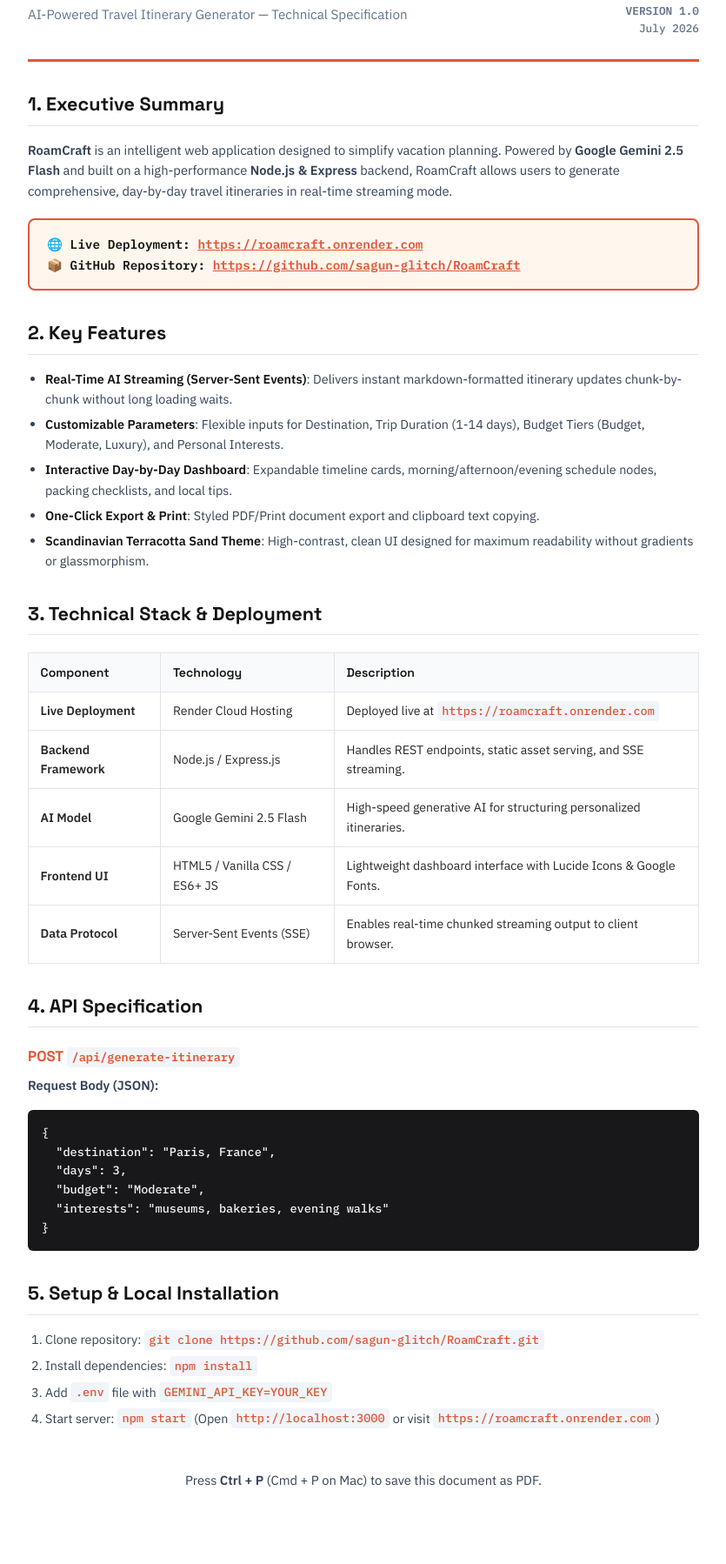
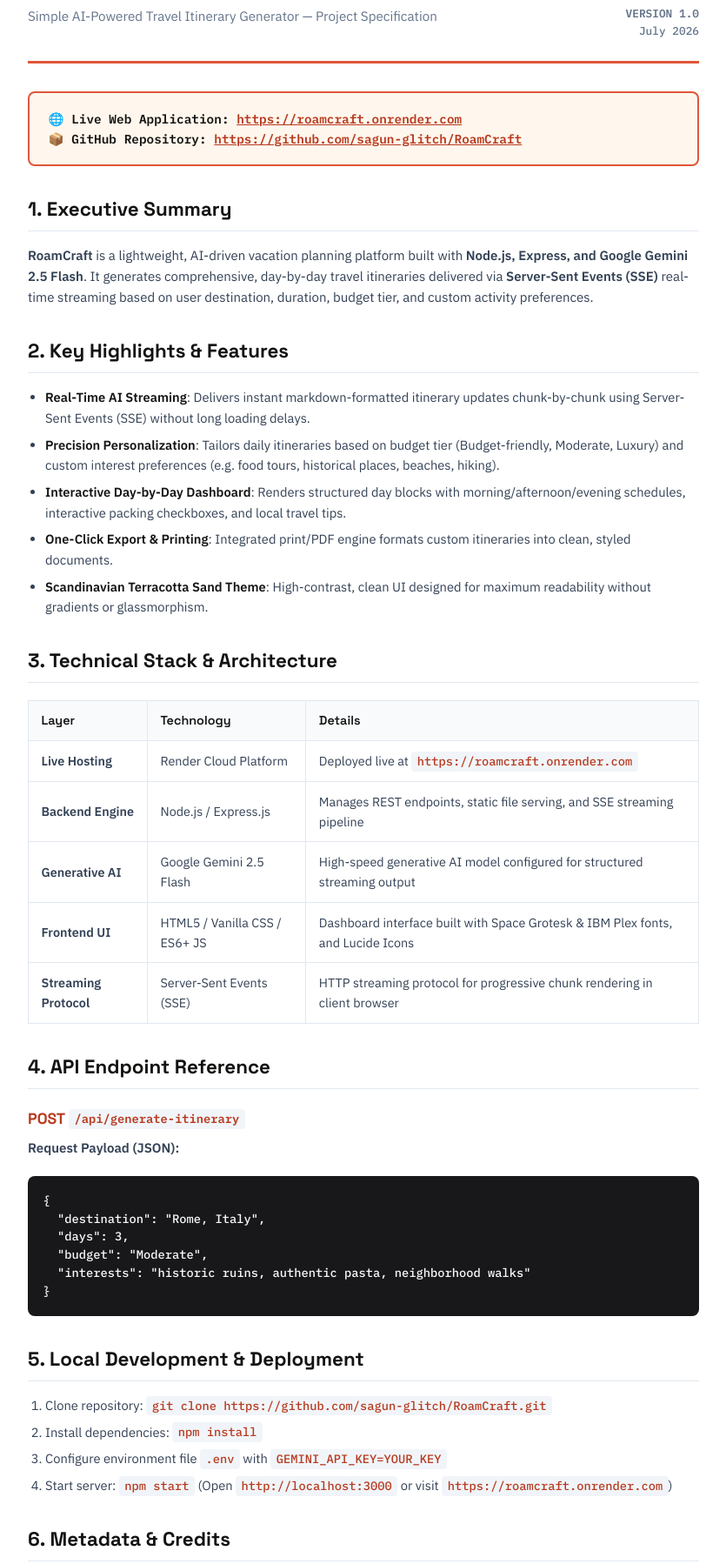
Before and after one commit to sagun-glitch/RoamCraft, a website: page project_description.html in a window 1280 px wide. Shown: the part 106-1904 px from the top of the page at 87% size, without its empty margins (222-1057 px from the left). Drawn offline with Linux system fonts and the light colour scheme.

Commit message:
Update RoamCraft project description Markdown, HTML, and PDF document with Markdown styling and live URL https://roamcraft.onrender.com

```diff
--- a/project_description.html
+++ b/project_description.html
@@ -3,7 +3,7 @@
 <head>
     <meta charset="UTF-8">
     <meta name="viewport" content="width=device-width, initial-scale=1.0">
-    <title>RoamCraft — Project Documentation</title>
+    <title>RoamCraft — Project Specification</title>
     <!-- Google Fonts -->
     <link rel="preconnect" href="https://fonts.googleapis.com">
     <link rel="preconnect" href="https://fonts.gstatic.com" crossorigin>
@@ -11,9 +11,10 @@
     <style>
         :root {
             --primary: #E05638;
+            --primary-dark: #B83A1F;
             --dark: #141312;
-            --text: #27272a;
-            --border: #e4e4e7;
+            --text: #334155;
+            --border: #e2e8f0;
             --bg-subtle: #f8fafc;
         }
 
@@ -45,9 +46,10 @@
 
         .title-group h1 {
             font-family: 'Space Grotesk', sans-serif;
-            font-size: 2.25rem;
+            font-size: 2.35rem;
             font-weight: 700;
             color: var(--dark);
+            letter-spacing: -0.02em;
         }
 
         .title-group h1 span {
@@ -67,10 +69,28 @@
             text-align: right;
         }
 
-        /* Section Headings */
+        /* Live Badge Box */
+        .live-link-box {
+            background-color: #fff7ed;
+            border: 2px solid var(--primary);
+            border-radius: 8px;
+            padding: 1.1rem 1.35rem;
+            margin: 1.5rem 0 2rem;
+            font-family: 'IBM Plex Mono', monospace;
+            font-size: 0.9rem;
+            color: var(--dark);
+        }
+
+        .live-link-box a {
+            color: var(--primary-dark);
+            font-weight: 700;
+            text-decoration: underline;
+        }
+
+        /* Headings */
         h2 {
             font-family: 'Space Grotesk', sans-serif;
-            font-size: 1.35rem;
+            font-size: 1.4rem;
             color: var(--dark);
             border-bottom: 1px solid var(--border);
             padding-bottom: 0.4rem;
@@ -80,45 +100,28 @@
 
         h3 {
             font-family: 'Space Grotesk', sans-serif;
-            font-size: 1.05rem;
-            color: var(--primary);
+            font-size: 1.1rem;
+            color: var(--primary-dark);
             margin-top: 1.25rem;
             margin-bottom: 0.5rem;
         }
 
         p {
-            font-size: 0.92rem;
+            font-size: 0.94rem;
             color: #334155;
             margin-bottom: 1rem;
         }
 
-        .live-link-box {
-            background-color: #fff7ed;
-            border: 2px solid var(--primary);
-            border-radius: 8px;
-            padding: 1rem 1.25rem;
-            margin: 1.25rem 0;
-            font-family: 'IBM Plex Mono', monospace;
-            font-size: 0.9rem;
-            color: var(--dark);
-        }
-
-        .live-link-box a {
-            color: var(--primary);
-            font-weight: 700;
-            text-decoration: underline;
-        }
-
-        /* Feature List */
+        /* Lists */
         ul, ol {
             padding-left: 1.25rem;
             margin-bottom: 1.25rem;
         }
 
         li {
-            font-size: 0.9rem;
+            font-size: 0.92rem;
             color: #334155;
-            margin-bottom: 0.4rem;
+            margin-bottom: 0.45rem;
         }
 
         li strong {
@@ -130,12 +133,12 @@
             width: 100%;
             border-collapse: collapse;
             margin: 1.25rem 0;
-            font-size: 0.88rem;
+            font-size: 0.9rem;
         }
 
         th, td {
             border: 1px solid var(--border);
-            padding: 0.65rem 0.85rem;
+            padding: 0.7rem 0.9rem;
             text-align: left;
         }
 
@@ -146,24 +149,25 @@
             color: var(--dark);
         }
 
-        /* Code Blocks */
+        /* Code & Pre */
         pre {
             background-color: #18181b;
-            color: #f4f4f5;
+            color: #f8fafc;
             font-family: 'IBM Plex Mono', monospace;
-            font-size: 0.82rem;
-            padding: 1rem;
-            border-radius: 6px;
+            font-size: 0.83rem;
+            padding: 1.1rem;
+            border-radius: 8px;
             overflow-x: auto;
-            margin: 1rem 0;
+            margin: 1.25rem 0;
+            line-height: 1.5;
         }
 
         code {
             font-family: 'IBM Plex Mono', monospace;
-            font-size: 0.85rem;
+            font-size: 0.86rem;
             background-color: #f1f5f9;
-            color: var(--primary);
-            padding: 0.15rem 0.35rem;
+            color: var(--primary-dark);
+            padding: 0.15rem 0.4rem;
             border-radius: 4px;
         }
 
@@ -188,7 +192,7 @@
     <div class="doc-header">
         <div class="title-group">
             <h1>Roam<span>Craft</span></h1>
-            <p>AI-Powered Travel Itinerary Generator — Technical Specification</p>
+            <p>Simple AI-Powered Travel Itinerary Generator — Project Specification</p>
         </div>
         <div class="doc-meta">
             <strong>VERSION 1.0</strong><br>
@@ -196,78 +200,86 @@
         </div>
     </div>
 
-    <h2>1. Executive Summary</h2>
-    <p><strong>RoamCraft</strong> is an intelligent web application designed to simplify vacation planning. Powered by <strong>Google Gemini 2.5 Flash</strong> and built on a high-performance <strong>Node.js & Express</strong> backend, RoamCraft allows users to generate comprehensive, day-by-day travel itineraries in real-time streaming mode.</p>
-
     <div class="live-link-box">
-        <strong>🌐 Live Deployment:</strong> <a href="https://roamcraft.onrender.com" target="_blank">https://roamcraft.onrender.com</a><br>
+        <strong>🌐 Live Web Application:</strong> <a href="https://roamcraft.onrender.com" target="_blank">https://roamcraft.onrender.com</a><br>
         <strong>📦 GitHub Repository:</strong> <a href="https://github.com/sagun-glitch/RoamCraft" target="_blank">https://github.com/sagun-glitch/RoamCraft</a>
     </div>
 
-    <h2>2. Key Features</h2>
+    <h2>1. Executive Summary</h2>
+    <p><strong>RoamCraft</strong> is a lightweight, AI-driven vacation planning platform built with <strong>Node.js, Express, and Google Gemini 2.5 Flash</strong>. It generates comprehensive, day-by-day travel itineraries delivered via <strong>Server-Sent Events (SSE)</strong> real-time streaming based on user destination, duration, budget tier, and custom activity preferences.</p>
+
+    <h2>2. Key Highlights & Features</h2>
     <ul>
-        <li><strong>Real-Time AI Streaming (Server-Sent Events)</strong>: Delivers instant markdown-formatted itinerary updates chunk-by-chunk without long loading waits.</li>
-        <li><strong>Customizable Parameters</strong>: Flexible inputs for Destination, Trip Duration (1-14 days), Budget Tiers (Budget, Moderate, Luxury), and Personal Interests.</li>
-        <li><strong>Interactive Day-by-Day Dashboard</strong>: Expandable timeline cards, morning/afternoon/evening schedule nodes, packing checklists, and local tips.</li>
-        <li><strong>One-Click Export & Print</strong>: Styled PDF/Print document export and clipboard text copying.</li>
+        <li><strong>Real-Time AI Streaming</strong>: Delivers instant markdown-formatted itinerary updates chunk-by-chunk using Server-Sent Events (SSE) without long loading delays.</li>
+        <li><strong>Precision Personalization</strong>: Tailors daily itineraries based on budget tier (Budget-friendly, Moderate, Luxury) and custom interest preferences (e.g. food tours, historical places, beaches, hiking).</li>
+        <li><strong>Interactive Day-by-Day Dashboard</strong>: Renders structured day blocks with morning/afternoon/evening schedules, interactive packing checkboxes, and local travel tips.</li>
+        <li><strong>One-Click Export & Printing</strong>: Integrated print/PDF engine formats custom itineraries into clean, styled documents.</li>
         <li><strong>Scandinavian Terracotta Sand Theme</strong>: High-contrast, clean UI designed for maximum readability without gradients or glassmorphism.</li>
     </ul>
 
-    <h2>3. Technical Stack & Deployment</h2>
+    <h2>3. Technical Stack & Architecture</h2>
     <table>
         <thead>
             <tr>
-                <th>Component</th>
+                <th>Layer</th>
                 <th>Technology</th>
-                <th>Description</th>
+                <th>Details</th>
             </tr>
         </thead>
         <tbody>
             <tr>
-                <td><strong>Live Deployment</strong></td>
-                <td>Render Cloud Hosting</td>
+                <td><strong>Live Hosting</strong></td>
+                <td>Render Cloud Platform</td>
                 <td>Deployed live at <code>https://roamcraft.onrender.com</code></td>
             </tr>
             <tr>
-                <td><strong>Backend Framework</strong></td>
+                <td><strong>Backend Engine</strong></td>
                 <td>Node.js / Express.js</td>
-                <td>Handles REST endpoints, static asset serving, and SSE streaming.</td>
+                <td>Manages REST endpoints, static file serving, and SSE streaming pipeline</td>
             </tr>
             <tr>
-                <td><strong>AI Model</strong></td>
+                <td><strong>Generative AI</strong></td>
                 <td>Google Gemini 2.5 Flash</td>
-                <td>High-speed generative AI for structuring personalized itineraries.</td>
+                <td>High-speed generative AI model configured for structured streaming output</td>
             </tr>
             <tr>
                 <td><strong>Frontend UI</strong></td>
                 <td>HTML5 / Vanilla CSS / ES6+ JS</td>
-                <td>Lightweight dashboard interface with Lucide Icons & Google Fonts.</td>
+                <td>Dashboard interface built with Space Grotesk & IBM Plex fonts, and Lucide Icons</td>
             </tr>
             <tr>
-                <td><strong>Data Protocol</strong></td>
+                <td><strong>Streaming Protocol</strong></td>
                 <td>Server-Sent Events (SSE)</td>
-                <td>Enables real-time chunked streaming output to client browser.</td>
+                <td>HTTP streaming protocol for progressive chunk rendering in client browser</td>
             </tr>
         </tbody>
     </table>
 
-    <h2>4. API Specification</h2>
+    <h2>4. API Endpoint Reference</h2>
     <h3>POST <code>/api/generate-itinerary</code></h3>
-    <p><strong>Request Body (JSON):</strong></p>
+    <p><strong>Request Payload (JSON):</strong></p>
 <pre><code>{
-  "destination": "Paris, France",
+  "destination": "Rome, Italy",
   "days": 3,
   "budget": "Moderate",
-  "interests": "museums, bakeries, evening walks"
+  "interests": "historic ruins, authentic pasta, neighborhood walks"
 }</code></pre>
 
-    <h2>5. Setup & Local Installation</h2>
+    <h2>5. Local Development & Deployment</h2>
     <ol>
         <li>Clone repository: <code>git clone https://github.com/sagun-glitch/RoamCraft.git</code></li>
         <li>Install dependencies: <code>npm install</code></li>
-        <li>Add <code>.env</code> file with <code>GEMINI_API_KEY=YOUR_KEY</code></li>
+        <li>Configure environment file <code>.env</code> with <code>GEMINI_API_KEY=YOUR_KEY</code></li>
         <li>Start server: <code>npm start</code> (Open <code>http://localhost:3000</code> or visit <code>https://roamcraft.onrender.com</code>)</li>
     </ol>
+
+    <h2>6. Metadata & Credits</h2>
+    <ul>
+        <li><strong>Project Name</strong>: RoamCraft</li>
+        <li><strong>Author / Owner</strong>: Sagun Mardi (<code>sagun-glitch</code>)</li>
+        <li><strong>Live Application</strong>: <code>https://roamcraft.onrender.com</code></li>
+        <li><strong>Repository</strong>: <code>https://github.com/sagun-glitch/RoamCraft</code></li>
+    </ul>
 
     <div style="margin-top: 3rem; text-align: center; font-size: 0.8rem; color: #94a3b8;" class="no-print">
         <p>Press <strong>Ctrl + P</strong> (Cmd + P on Mac) to save this document as PDF.</p>
```
Also changed, not shown: project_description.md (+71 -88 lines), 1 other file.
